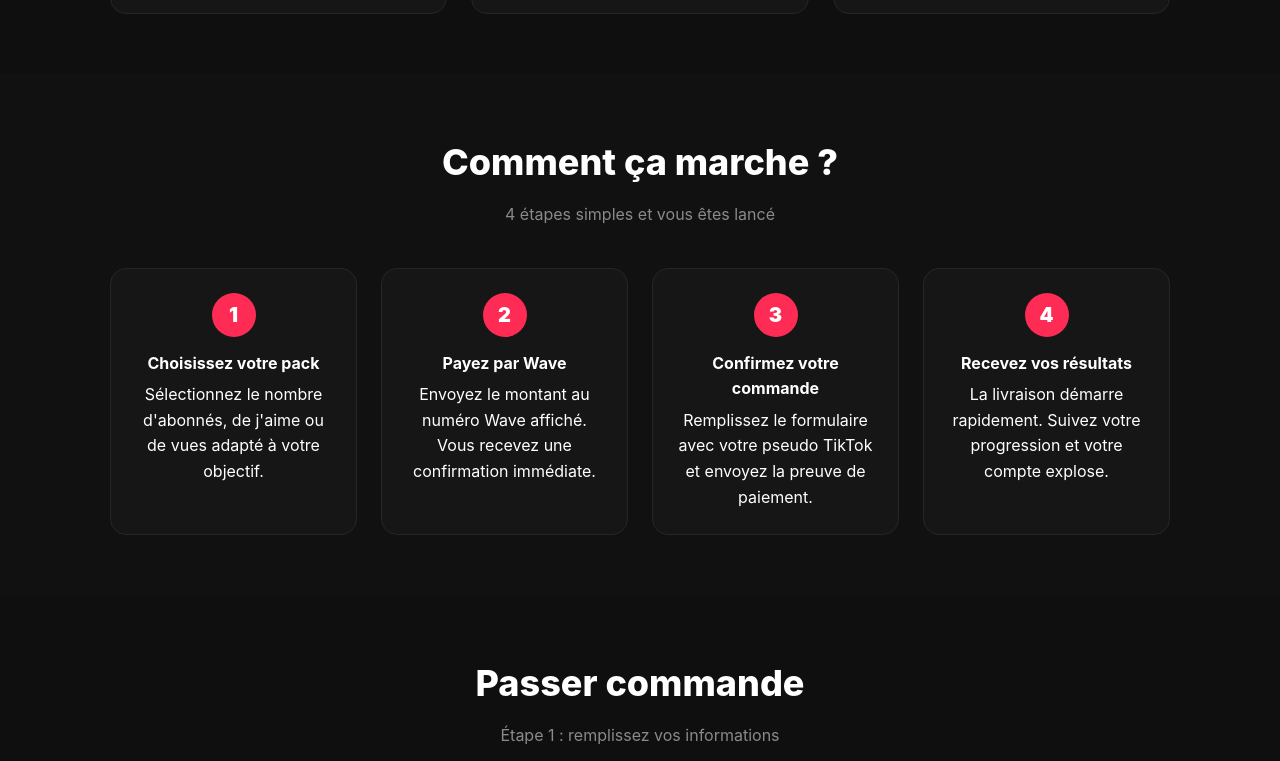
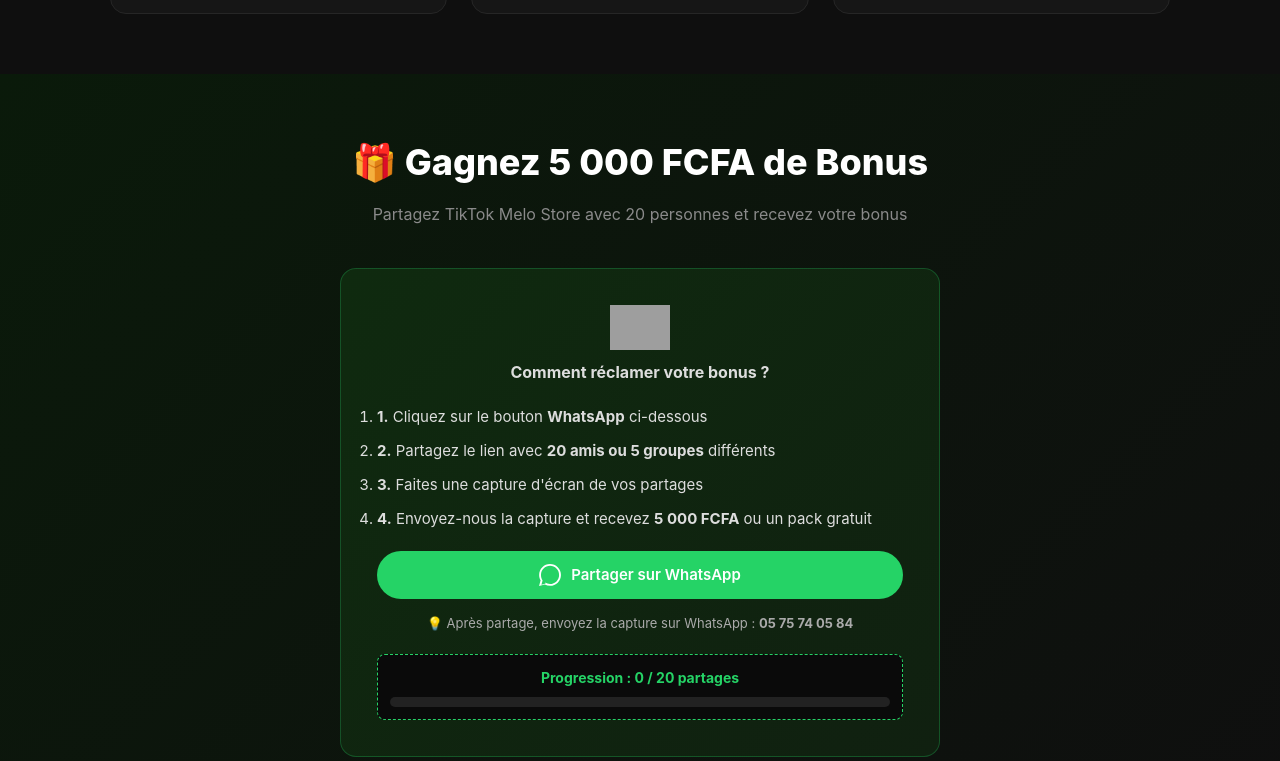
Before and after one commit to lamanopcs-cmd/TIK-STORE, a plain HTML site: page index.html in a window 1280 px wide. Shown: the part 1764-2525 px from the top of the page. Drawn offline with Linux system fonts and the light colour scheme; grey boxes are pictures that could not be loaded.

Commit message:
Update index.html with new features and styles

```diff
--- a/index.html
+++ b/index.html
@@ -1,10 +1,4 @@
-<!DOCTYPE html>
-<html lang="fr">
-<head>
-<meta charset="UTF-8">
-<meta name="viewport" content="width=device-width, initial-scale=1">
-<title>TikTok Melo Store — Abonnés, J'aime & Vues TikTok</title>
-<meta name="description" content="Achetez des abonnés TikTok, j'aime et vues. Paiement Wave. Livraison rapide et sécurisée.">
+<meta name="description" content="Achetez des abonnés TikTok, j'aime et vues. Paiement Wave. Livraison rapide et sécurisée. Bonus 5000f en partageant.">
 <style>
   :root {
     --noir: #0f0f0f;
@@ -13,6 +7,7 @@
     --blanc: #ffffff;
     --gris: #8a8a8a;
     --wave: #1dc8cc;
+    --whatsapp: #25D366;
   }
     * { margin: 0; padding: 0; box-sizing: border-box; }
   body { font-family: -apple-system, "Segoe UI", Arial, sans-serif; background: var(--noir); color: var(--blanc); line-height: 1.6; }
@@ -31,6 +26,8 @@
   .btn-cyan:hover { box-shadow: 0 6px 18px rgba(37,244,238,.4); }
   .btn-wave { background: var(--wave); color: var(--blanc); width: 100%; }
   .btn-wave:hover { box-shadow: 0 6px 18px rgba(29,200,204,.4); }
+  .btn-whatsapp { background: var(--whatsapp); color: var(--blanc); width: 100%; display:flex; align-items:center; justify-content:center; gap:10px; }
+  .btn-whatsapp:hover { box-shadow: 0 6px 18px rgba(37,211,102,.4); }
 
   /* ---------- HERO ---------- */
   .hero { text-align: center; padding: 90px 20px 60px; background: radial-gradient(circle at 20% 20%, rgba(254,44,85,.25), transparent 50%), radial-gradient(circle at 80% 30%, rgba(37,244,238,.22), transparent 50%); }
@@ -59,6 +56,10 @@
   .card ul { list-style: none; margin: 18px 0 22px; text-align: left; flex: 1; }
   .card li { padding: 6px 0; border-bottom: 1px dashed #2a2a2a; font-size: 14px; color: #ccc; }
   .card li::before { content: "✔ "; color: var(--cyan); }
+
+  /* ---------- PARRAINAGE ---------- */
+  .progress-bar { background:#222; border-radius:50px; height:10px; overflow:hidden; margin-top:8px; }
+  .progress-fill { background:var(--whatsapp); width:0%; height:100%; transition:.3s; }
 
   /* ---------- COMMENT ÇA MARCHE ---------- */
   .steps { display: grid; grid-template-columns: repeat(auto-fit, minmax(220px, 1fr)); gap: 24px; margin-top: 20px; }
@@ -106,6 +107,7 @@
     <a href="#" class="logo">TikTok <span>Melo</span> Store</a>
     <nav>
       <a href="#services">Tarifs</a>
+      <a href="#parrainage">Bonus 5000f</a>
       <a href="#comment">Comment ça marche</a>
       <a href="#commande">Commander</a>
       <a href="#paiement">Paiement Wave</a>
@@ -225,6 +227,41 @@
         <button class="btn btn-cyan" onclick="selectPack('Vues TikTok — 10 000 (5 000 FCFA)')">Choisir</button>
       </div>
 
+    </div>
+  </div>
+</section>
+
+<!-- ============ SECTION PARRAINAGE WHATSAPP ============ -->
+<section class="section" id="parrainage" style="background: linear-gradient(135deg, #0a1a0a, #0f0f0f);">
+  <div class="container">
+    <h2>🎁 Gagnez 5 000 FCFA de Bonus</h2>
+    <p class="sub">Partagez TikTok Melo Store avec 20 personnes et recevez votre bonus</p>
+
+    <div class="wave-box" style="background: linear-gradient(135deg, #0f2a0f, #102010); border-color: #25D36644;">
+      <img src="https://upload.wikimedia.org/wikipedia/commons/6/6b/WhatsApp.svg" alt="WhatsApp" style="width:60px; margin-bottom:10px;">
+      <p style="color:#ddd; font-size:16px; margin-bottom:12px;"><b>Comment réclamer votre bonus ?</b></p>
+      <ol class="wave-steps">
+        <li><b>1.</b> Cliquez sur le bouton <b>WhatsApp</b> ci-dessous</li>
+        <li><b>2.</b> Partagez le lien avec <b>20 amis ou 5 groupes</b> différents</li>
+        <li><b>3.</b> Faites une capture d'écran de vos partages</li>
+        <li><b>4.</b> Envoyez-nous la capture et recevez <b>5 000 FCFA</b> ou un pack gratuit</li>
+      </ol>
+
+      <a href="https://wa.me/?text=🔥 BOOST TON TIKTOK EN 2H 🇨🇮%0A%0A1000 Abonnés = 2000 FCFA%0A10000 Vues = 5000 FCFA %0A%0ACommande ici : https://lamanopcs-cmd.github.io/MeloTIKTOK-STORE/"
+         target="_blank"
+         class="btn btn-whatsapp">
+        <svg xmlns="http://www.w3.org/2000/svg" width="22" height="22" fill="white" viewBox="0 0 24 24"><path d="M.057 24l1.687-6.163c-1.041-1.804-1.588-3.849-1.587-5.946.003-6.556 5.338-11.891 11.893-11.891 3.181.001 6.167 1.24 8.413 3.488 2.245 2.248 3.481 5.236 3.48 8.414-.003 6.557-5.338 11.892-11.893 11.892-1.99-.001-3.951-.5-5.688-1.448l-6.305 1.654zm6.597-3.807c1.676.995 3.276 1.591 5.392 1.592 5.448 0 9.886-4.434 9.889-9.885.002-5.462-4.415-9.89-9.881-9.892-5.452 0-9.887 4.434-9.889 9.884-.001 2.225.651 4.315 1.731 6.086l-1.251 4.571 4.688-1.229z"/></svg>
+        Partager sur WhatsApp
+      </a>
+
+      <p style="color:#aaa; font-size:13px; margin-top:14px;">
+        💡 Après partage, envoyez la capture sur WhatsApp : <b>05 75 74 05 84</b>
+      </p>
+
+      <div style="margin-top:20px; background:#0a0a0a; border:1px dashed var(--whatsapp); border-radius:8px; padding:12px;">
+        <p style="color:var(--whatsapp); font-weight:700; font-size:14px;">Progression : 0 / 20 partages</p>
+        <div class="progress-bar"><div class="progress-fill"></div></div>
+      </div>
     </div>
   </div>
 </section>
@@ -424,7 +461,6 @@
     body += '✅ Numéro de transaction Wave : ' + trx + '\n';
     body += '📬 Contact client : ' + clientEmail + '\n';
 
-    // 👉 TON EMAIL ICI
     const mailto = 'mailto:repondsjune@gmail.com?subject=' +
                    encodeURIComponent('Commande payée Wave — ' + pack) +
                    '&body=' + encodeURIComponent(body);
```
